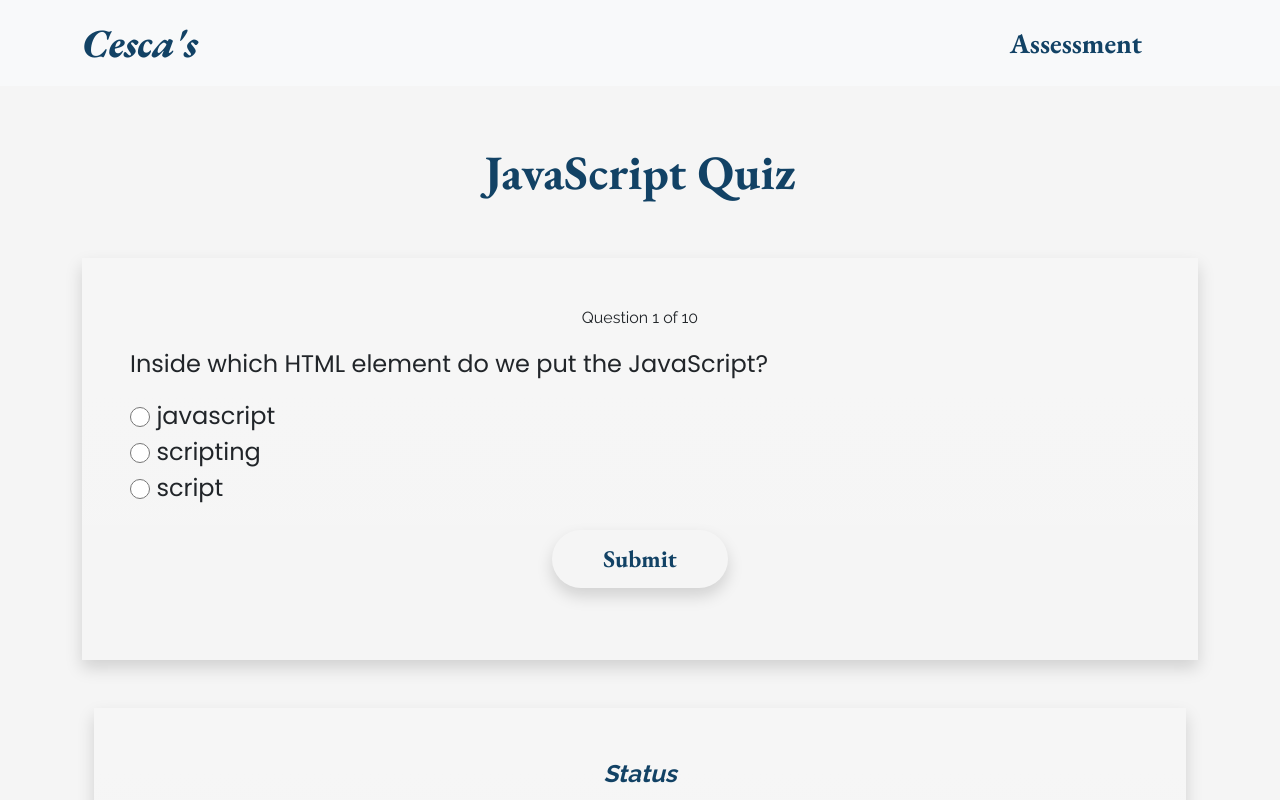
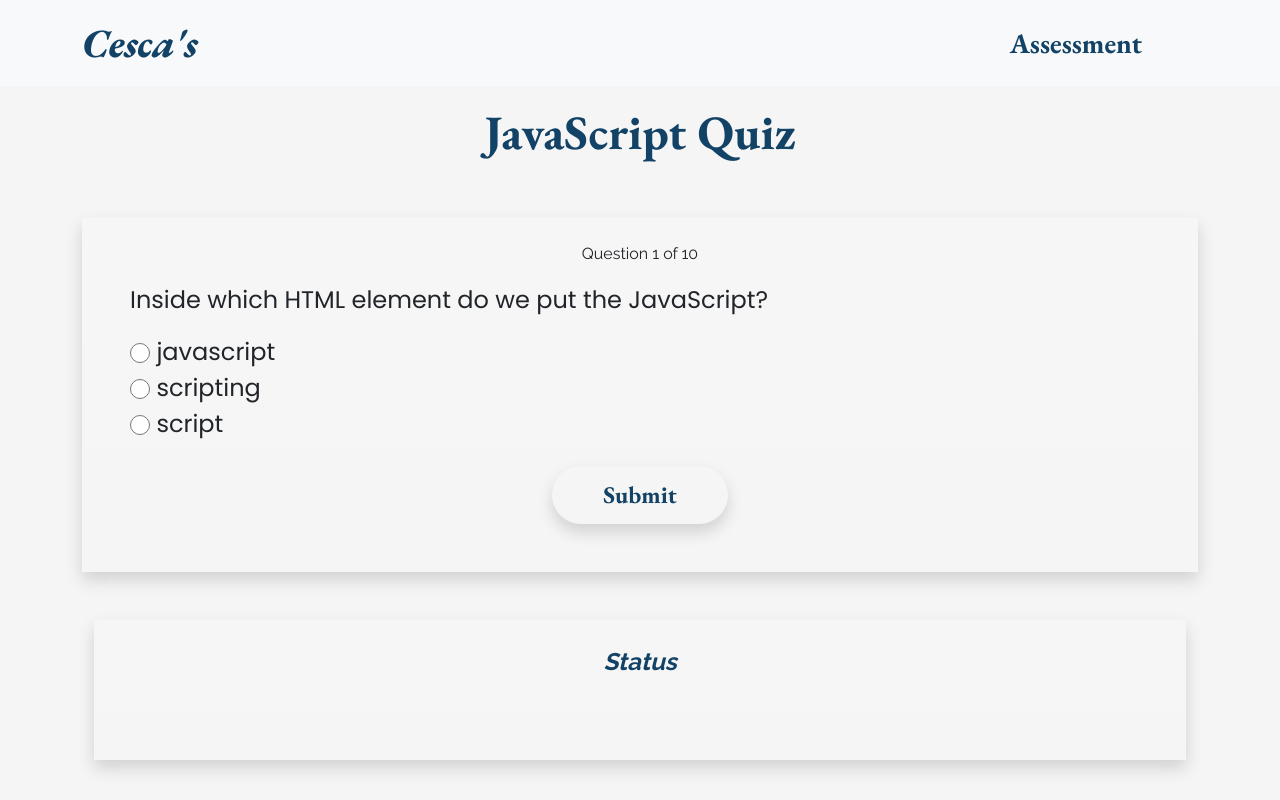
Before and after one commit to Cesca04/javascript_quiz, a plain HTML site: page index.html in a window 1280 px wide. Shown: the top 800 px of the page. Drawn offline with nearby package versions, Linux system fonts and the light colour scheme.

Commit message:
adjusted the padding

```diff
--- a/index.html
+++ b/index.html
@@ -35,9 +35,9 @@
       </div>
     </header>
     <section class="container-sm pt-5">
-      <h1 class="text-center garamond fw-bolder display-5 sec-text-col pt-5 mt-5">JavaScript Quiz</h1>
+      <h1 class="text-center garamond fw-bolder display-5 sec-text-col pt-5 mt-2">JavaScript Quiz</h1>
         <div class="question-container pt-5 ">
-          <div class="bg-gradient shadow outline-o p-5">
+          <div class="bg-gradient shadow outline-o px-5 py-4">
             <p id="question-count" class="text-center fs-6 raleway"></p>
             <p id="question" class="poppins fs-4"></p>
             <form action="" id="options_form" class="fs-4 poppins">
@@ -48,7 +48,7 @@
             </div>
           </div>
           <div class="result-container container">
-            <div class="d-flex justify-content-center gap-4 bg-gradient shadow mt-5 p-5 flex-column align-items-center">
+            <div class="d-flex justify-content-center gap-4 bg-gradient shadow mt-5 px-5 py-4 flex-column align-items-center">
               <p class="raleway fst-italic fw-bold fs-4 sec-text-col" >Status</p>
               <p id="result" class="poppins fs-4"> </p>
             </div>
```
